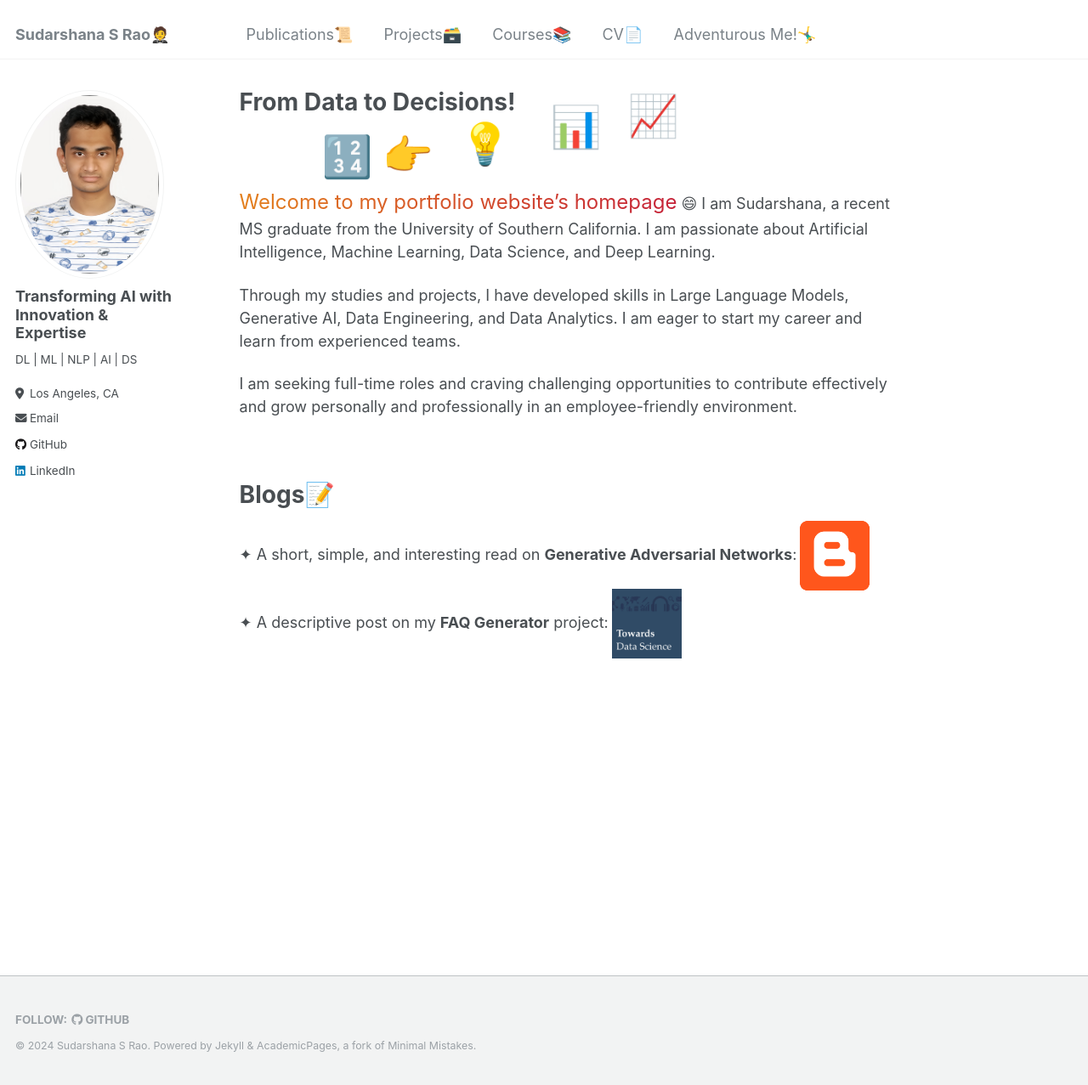
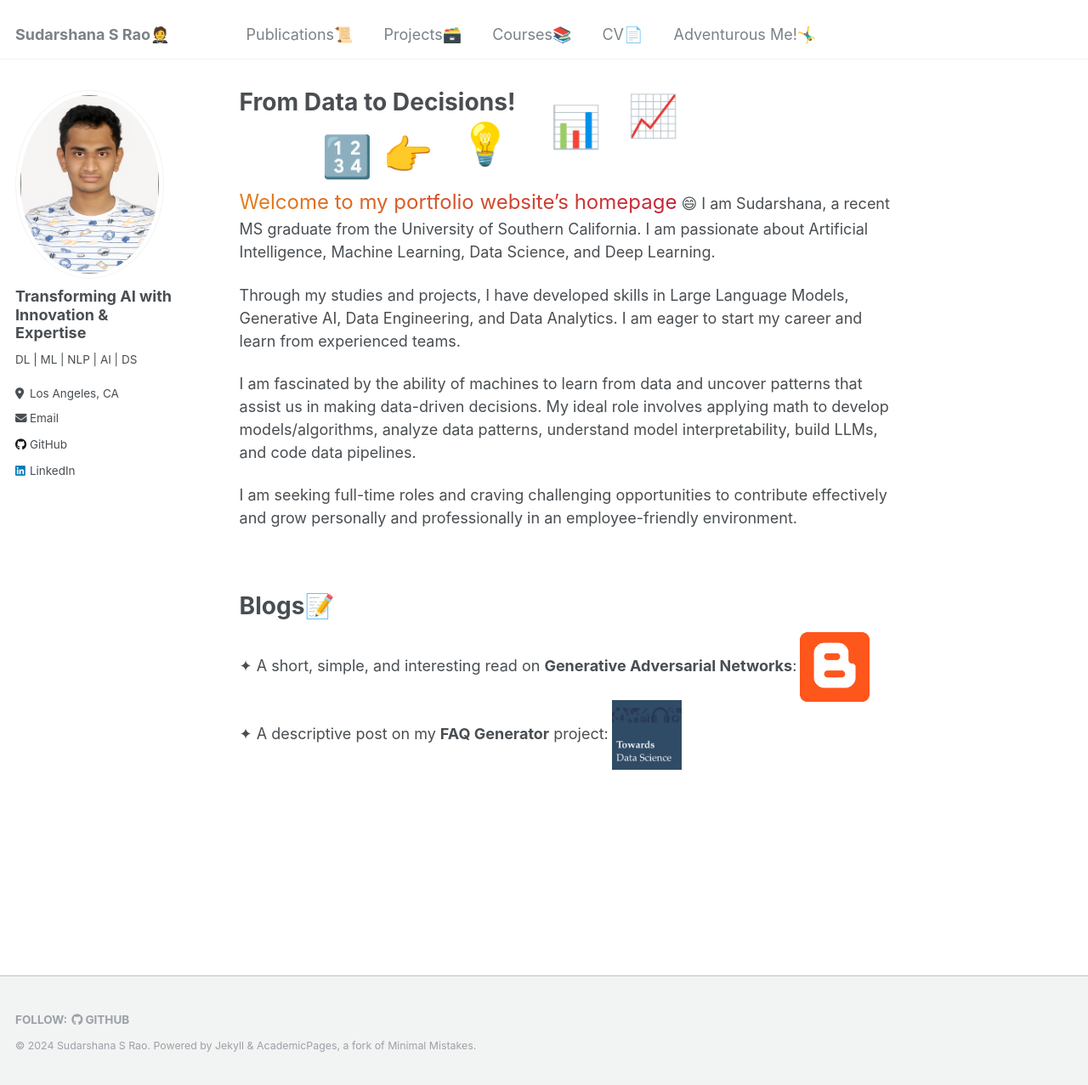
Before and after one commit to SudarshanaSRao/SudarshanaSRao.github.io, a Jekyll site: the page built from _pages/about.md, in a window 1280 px wide and 1277 px high. Shown: the whole window at 85% size. Built offline with Jekyll 4.4.1, drawn with Linux system fonts in a browser that asks for light colours.

Commit message:
Update about.md

```diff
--- a/_pages/about.md
+++ b/_pages/about.md
@@ -73,6 +73,8 @@ redirect_from:
 
 Through my studies and projects, I have developed skills in Large Language Models, Generative AI, Data Engineering, and Data Analytics. I am eager to start my career and learn from experienced teams.
 
+I am fascinated by the ability of machines to learn from data and uncover patterns that assist us in making data-driven decisions. My ideal role involves applying math to develop models/algorithms, analyze data patterns, understand model interpretability, build LLMs, and code data pipelines.
+
 I am seeking full-time roles and craving challenging opportunities to contribute effectively and grow personally and professionally in an employee-friendly environment.
 
 &nbsp;
```
